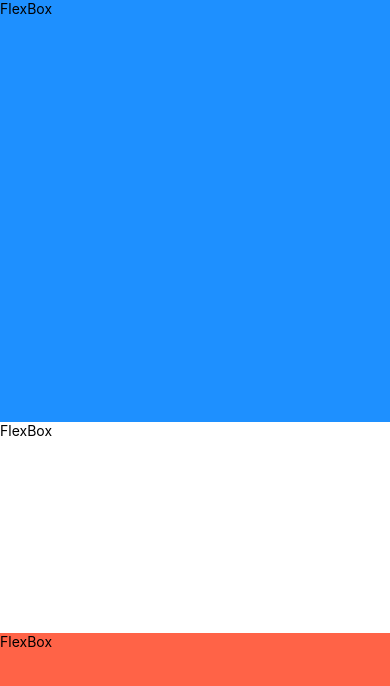
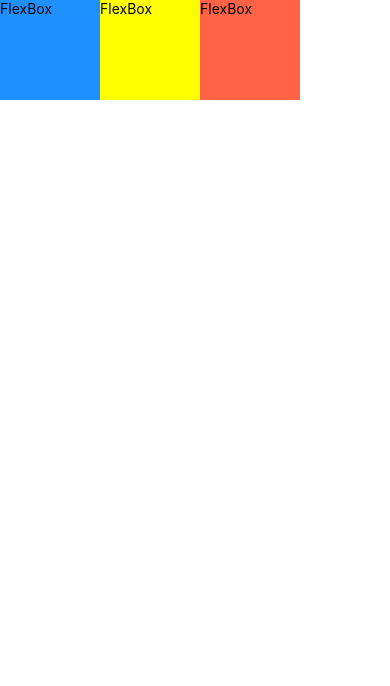
Before and after one commit to JigneshRathore/DoneWithIt, a React Native app: screen / in a window 390 px wide. Shown: the top 686 px of the page. Built offline with nearby package versions, Linux system fonts and the light colour scheme.

Commit message:
Flexbox - Direction

```diff
--- a/FlexBox.js
+++ b/FlexBox.js
@@ -6,20 +6,25 @@ export default function FlexBox() {
       style={{
         backgroundColor: "#FFF",
         flex: 1,
+        flexDirection:"row",
+        // flexDirection:"row-reverse",
+        // flexDirection:"column-reverse",
       }}
     >
       <View
         style={{
           backgroundColor: "dodgerblue",
-          flex: 2,
+          width: 100,
+          height: 100,
         }}
       >
         <Text>FlexBox</Text>
       </View>
       <View
         style={{
-          backgroundColor: "glod",
-          flex: 1,
+          backgroundColor: "yellow",
+          width: 100,
+          height: 100,
         }}
       >
         <Text>FlexBox</Text>
@@ -27,7 +32,8 @@ export default function FlexBox() {
       <View
         style={{
           backgroundColor: "tomato",
-          flex: 1,
+          width: 100,
+          height: 100,
         }}
       >
         <Text>FlexBox</Text>
```
